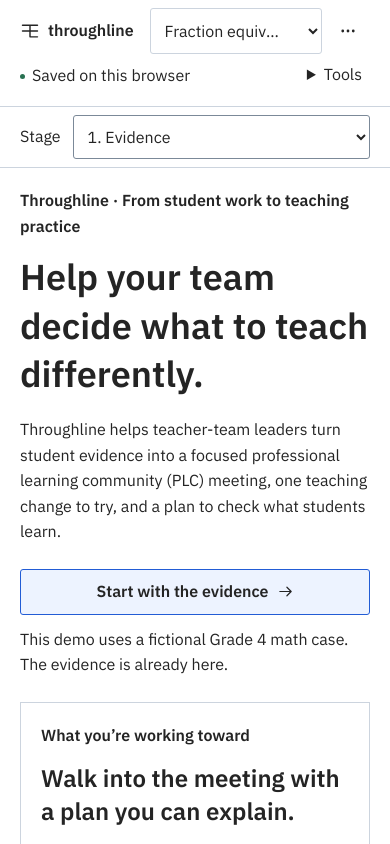
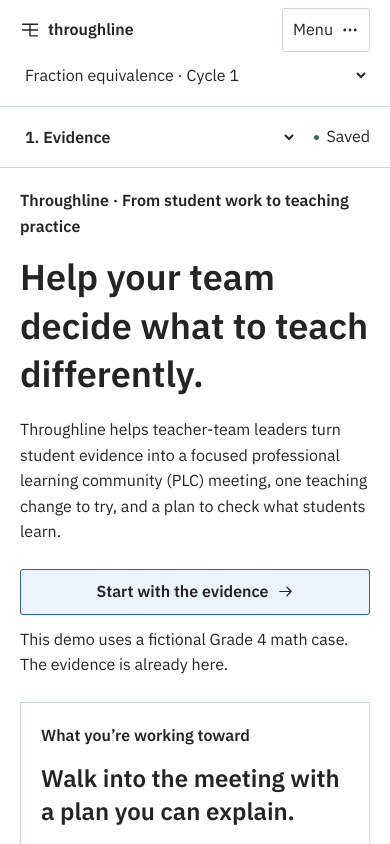
Before and after one commit to alexandergshaw/demonstration, a React (Vite) app: page / in a window 390 px wide. Shown: the top 844 px of the page. Built offline with nearby package versions, Linux system fonts and the light colour scheme.

Commit message:
Consolidate the workspace header and mobile controls

```diff
--- a/src/App.tsx
+++ b/src/App.tsx
@@ -6,7 +6,7 @@ import { FieldErrorProvider } from './components/Field';
 import { Icon } from './components/Icon';
 import type { ReferenceData } from './data/seed';
 import { MeetingKit } from './components/MeetingKit';
-import { ReadingSettings, useReadingPreferences, type ReadingController } from './components/ReadingSettings';
+import { ReadingSettings, ReadingSettingsDialog, useReadingPreferences, type ReadingController } from './components/ReadingSettings';
 import { LearningGuide, useLearningProgress, type LearningController } from './components/LearningGuide';
 import { isLessonId } from './learning';
 import { EvidenceUpdate } from './components/EvidenceUpdate';
@@ -54,6 +54,7 @@ function Planner({ workspace, reading, learning }: { workspace: ReadyWorkspace;
   const [lockNotice, setLockNotice] = useState('');
   const [guideEntry, setGuideEntry] = useState<{ view: 'home' | 'walkthrough'; step?: number }>({ view: 'home' });
   const [kitOpen, setKitOpen] = useState(false);
+  const [readingOpen, setReadingOpen] = useState(false);
   const [editingApprovedPlan, setEditingApprovedPlan] = useState(false);
   const [planEntry, setPlanEntry] = useState<'learning' | undefined>();
   const title = useRef<HTMLHeadingElement>(null), errorBox = useRef<HTMLDivElement>(null);
@@ -107,24 +108,20 @@ function Planner({ workspace, reading, learning }: { workspace: ReadyWorkspace;
     return saved;
   };
   const savedLabel = saveError ? 'Save failed' : workspace.dirty ? 'Unsaved changes' : workspace.externalChanged ? 'Newer version available' : 'Saved on this browser';
+  const savedShortLabel = saveError ? 'Save failed' : workspace.dirty ? 'Unsaved' : workspace.externalChanged ? 'Update available' : 'Saved';
   return <FieldErrorProvider value={{ field: errorField, message: error }}>
     <a className="skip-link" href="#workspace">Skip to planning workspace</a>
     <header className="app-topbar">
-      <div className="brand"><span className="brandmark"><Icon name="mark" size={23} /></span><span className="brandname">throughline</span></div>
-      <CycleManager compact workspace={workspace} onReset={() => setResetOpen(true)} />
-      <div className="topbar-actions">
-        <span className={`save-indicator ${workspace.dirty || saveError ? 'unsaved' : ''}`} role="status"><span className="status-dot" />{savedLabel}</span>
-        <details className="workspace-tools">
-          <summary>Tools</summary>
-          <div className="workspace-tool-actions">
-            <button className="guide-button" onClick={() => setHistoryOpen(true)}>Decisions</button>
-            <ReadingSettings reading={reading} />
-            <button className="guide-button" aria-label="Open guide" onClick={() => openGuide()}>Guide</button>
-          </div>
-        </details>
-      </div>
+      <CycleManager compact workspace={workspace} onReset={() => setResetOpen(true)}
+        headerBrand={<div className="brand"><span className="brandmark"><Icon name="mark" size={23} /></span><span className="brandname">throughline</span></div>}
+        menuActions={closeMenu => <>
+          <button onClick={() => { closeMenu(); setHistoryOpen(true); }}>Decisions</button>
+          <button onClick={() => { closeMenu(); setReadingOpen(true); }}>Reading settings</button>
+          <button onClick={() => { closeMenu(); openGuide(); }}>Guide</button>
+        </>} />
     </header>
     <div className="app-shell"><div className="workflow-rail">
+      <div className="workflow-controls">
       <nav className="mobile-stage-nav" aria-label="Planning stages">
         <label htmlFor="mobile-stage">Stage</label>
         <select id="mobile-stage" value={state.step} aria-describedby="mobile-stage-hint" onChange={event => {
@@ -145,6 +142,8 @@ function Planner({ workspace, reading, learning }: { workspace: ReadyWorkspace;
         const complete = i < 2 ? focus : i === 2 ? plan : reflection;
         return <button key={stage.label} className={`step ${state.step === i ? 'active' : ''} ${complete ? 'done' : ''}`} aria-current={state.step === i ? 'step' : undefined} aria-disabled={locked || undefined} aria-describedby={`stage-note-${i}`} onClick={() => locked ? setLockNotice(i === 2 ? 'Confirm your instructional focus in Interpretation to unlock the meeting plan.' : 'Approve your meeting plan to unlock Reflection.') : act({ type: 'go', step: i })}><span className="step-number" aria-hidden="true">{String(i + 1).padStart(2, '0')}</span><span className="step-copy"><span className="nav-wide">{stage.label}</span><span className="nav-short">{stage.short}</span>{i === 3 && <span className="step-timing">After teaching</span>}<span className="step-note" id={`stage-note-${i}`}>{detail}</span></span><span className="step-state">{locked ? <Icon name="lock" size={13} /> : complete ? <Icon name="check" size={14} /> : null}</span></button>;
       })}</nav>
+      <span className={`save-indicator ${workspace.dirty || saveError ? 'unsaved' : ''}`} role="status" title={savedLabel}><span className="status-dot" /><span className="save-full-label">{savedLabel}</span><span className="save-short-label" aria-hidden="true">{savedShortLabel}</span></span>
+      </div>
       {lockNotice && <p className="nav-help" role="status">{lockNotice}</p>}
     </div><div className="workspace-shell">
       <div className="page">{!introduceFlow && <header className="intro"><div className="flow-heading">
@@ -181,6 +180,7 @@ function Planner({ workspace, reading, learning }: { workspace: ReadyWorkspace;
         <footer className="footnote"><span>Fictional demo · Scripted prompts</span><span>PLC planning workbook</span></footer>
       </div>
     </div></div>
+    {readingOpen && <ReadingSettingsDialog reading={reading} onClose={() => setReadingOpen(false)} />}
     {kitOpen && plan && <MeetingKit state={state} reference={reference} onClose={() => setKitOpen(false)} />}
     {historyOpen && <DecisionHistory state={state} reference={reference} unsaved={workspace.dirty} onClose={() => setHistoryOpen(false)} />}
     {examplesOpen && <FollowUpExamples onClose={() => setExamplesOpen(false)} />}
--- a/src/components/CycleManager.tsx
+++ b/src/components/CycleManager.tsx
@@ -44,7 +44,13 @@ function NameDialog({ mode, initialName, error, onClose, onSave }: { mode: 'crea
     </form>
   </Modal>;
 }
-export function CycleManager({ workspace, onReset, compact = false }: { workspace: ReadyWorkspace; onReset: () => void; compact?: boolean }) {
+export function CycleManager({ workspace, onReset, compact = false, headerBrand, menuActions }: {
+  workspace: ReadyWorkspace;
+  onReset: () => void;
+  compact?: boolean;
+  headerBrand?: ReactNode;
+  menuActions?: (closeMenu: () => void) => ReactNode;
+}) {
   const { snapshot, dirty, externalChanged } = workspace;
   const cycle = snapshot.cycles.find(value => value.id === snapshot.activeCycleId)!;
   const [mode, setMode] = useState<'create' | 'rename' | 'delete' | null>(null);
@@ -65,21 +71,24 @@ export function CycleManager({ workspace, onReset, compact = false }: { workspac
   }, [menuOpen]);
   function closeMenu() { setMenuOpen(false); trigger.current?.focus(); }
   function open(next: typeof mode) { closeMenu(); workspace.clearOperationError(); setMode(next); }
-  return <section className={`cycle-toolbar ${compact ? 'cycle-compact' : ''}`} aria-label="Saved PLC cycles">
-    <div className="cycle-selector"><label htmlFor="active-cycle">PLC cycle</label><select id="active-cycle" value={cycle.id} disabled={blocked} onChange={event => workspace.selectCycle(event.target.value)}>{snapshot.cycles.map(value => <option key={value.id} value={value.id}>{value.title}</option>)}</select></div>
+  return <section className={`cycle-toolbar ${compact ? 'cycle-compact' : ''}${headerBrand ? ' cycle-header' : ''}`} aria-label="Saved PLC cycles">
+    {headerBrand}
+    <div className="cycle-selector"><label htmlFor="active-cycle">PLC cycle</label><select id="active-cycle" value={cycle.id} title={cycle.title} disabled={blocked} onChange={event => workspace.selectCycle(event.target.value)}>{snapshot.cycles.map(value => <option key={value.id} value={value.id}>{value.title}</option>)}</select></div>
     <span className="cycle-updated">{dirty ? 'Unsaved edits' : externalChanged ? 'Newer version available' : `Updated ${updated}`}</span>
     <div className="cycle-actions">
       {!compact && <button className="btn secondary compact" disabled={blocked || snapshot.cycles.length >= MAX_CYCLES} onClick={() => { workspace.clearOperationError(); setMode('create'); }}><Icon name="plus" size={16} />New cycle</button>}
       <div className="cycle-menu" ref={menu}>
-        <button ref={trigger} className="icon-button" aria-label="Cycle actions" aria-expanded={menuOpen} aria-controls={menuId} disabled={blocked} onClick={() => setMenuOpen(!menuOpen)}><Icon name="more" /></button>
-        {menuOpen && <div className="cycle-popover" id={menuId} role="group" aria-label="Cycle actions">
+        <button ref={trigger} className={menuActions ? 'header-menu-button' : 'icon-button'} aria-label={menuActions ? 'Workspace menu' : 'Cycle actions'} aria-expanded={menuOpen} aria-controls={menuId} disabled={!menuActions && blocked} onClick={() => setMenuOpen(!menuOpen)}>{menuActions ? <>Menu<Icon name={menuOpen ? 'close' : 'more'} /></> : <Icon name="more" />}</button>
+        {menuOpen && <div className="cycle-popover" id={menuId} role="group" aria-label={menuActions ? 'Workspace menu' : 'Cycle actions'}>
+          {menuActions && <>{menuActions(closeMenu)}<div className="popover-divider" /></>}
           <div className="popover-caption">{snapshot.cycles.length} of {MAX_CYCLES} saved cycles</div>
-          {compact && <button disabled={snapshot.cycles.length >= MAX_CYCLES} onClick={() => open('create')}><Icon name="plus" size={16} />New cycle</button>}
-          <button onClick={() => open('rename')}><Icon name="pencil" size={16} />Rename cycle</button>
-          <button disabled={snapshot.cycles.length >= MAX_CYCLES} onClick={() => { closeMenu(); workspace.duplicateCycle(cycle.id); }}><Icon name="copy" size={16} />Duplicate as draft</button>
+          {compact && <button disabled={blocked || snapshot.cycles.length >= MAX_CYCLES} onClick={() => open('create')}><Icon name="plus" size={16} />New cycle</button>}
+          <button disabled={blocked} onClick={() => open('rename')}><Icon name="pencil" size={16} />Rename cycle</button>
+          <button disabled={blocked || snapshot.cycles.length >= MAX_CYCLES} onClick={() => { closeMenu(); workspace.duplicateCycle(cycle.id); }}><Icon name="copy" size={16} />Duplicate as draft</button>
           <div className="popover-divider" />
-          <button onClick={() => { closeMenu(); workspace.clearOperationError(); onReset(); }}><Icon name="reset" size={16} />Reset this cycle</button>
-          <button className="danger-text" disabled={snapshot.cycles.length === 1} onClick={() => open('delete')}><Icon name="trash" size={16} />Delete cycle</button>
+          <button disabled={blocked} onClick={() => { closeMenu(); workspace.clearOperationError(); onReset(); }}><Icon name="reset" size={16} />Reset this cycle</button>
+          <button className="danger-text" disabled={blocked || snapshot.cycles.length === 1} onClick={() => open('delete')}><Icon name="trash" size={16} />Delete cycle</button>
+          {blocked && <p className="popover-hint">{externalChanged ? 'Reload the newer version before changing cycles.' : 'Save the current draft before changing cycles.'}</p>}
           {snapshot.cycles.length === 1 && <p className="popover-hint">Keep one cycle. Reset it to start again.</p>}
         </div>}
       </div>
--- a/src/components/FlowIntroduction.tsx
+++ b/src/components/FlowIntroduction.tsx
@@ -92,11 +92,11 @@ export function FlowIntroduction({ onContinue, continueLabel = 'Start with the e
     <details className="flow-introduction-controls">
       <summary>Understand the controls you can use throughout</summary>
       <dl>
-        <div><dt>PLC cycle and Cycle actions</dt><dd>A cycle is one saved investigation and plan. Switch between named cycles, or use New cycle to start a separate draft. Saved work belongs to this browser and site.</dd></div>
-        <div><dt>Decisions</dt><dd>Read the sources, writing and approval states recorded for this cycle. It is a record of your choices, not a rating of their quality.</dd></div>
-        <div><dt>Reading</dt><dd>Adjust text size and spacing for comfort. These settings do not change your instructional decisions.</dd></div>
-        <div><dt>Guide and Help with this step</dt><dd>Revisit this introduction, read a walkthrough, try a separate practice case or look up a term. Help is optional and never fills in or approves your plan.</dd></div>
-        <div><dt>Save status</dt><dd>Check for Saved on this browser before leaving. If saving fails, keep the page open and use Retry save. Saving a draft is separate from confirming your focus or approving the meeting.</dd></div>
+        <div><dt>PLC cycle and Menu</dt><dd>A cycle is one saved investigation and plan. Switch between named cycles in the header. Open Menu to start, rename or manage a cycle. Saved work belongs to this browser and site.</dd></div>
+        <div><dt>Decisions</dt><dd>Open Menu, then Decisions to read the sources, writing and approval states recorded for this cycle. It is a record of your choices, not a rating of their quality.</dd></div>
+        <div><dt>Reading settings</dt><dd>Open Menu, then Reading settings to adjust text size and line spacing for comfort. These settings do not change your instructional decisions.</dd></div>
+        <div><dt>Guide and About this step</dt><dd>Open Guide from Menu, or expand About this step for guidance on the current task. Revisit this introduction, read a walkthrough, try a separate practice case or look up a term. Help is optional and never fills in or approves your plan.</dd></div>
+        <div><dt>Save status</dt><dd>Check for Saved beside the stages before leaving. It means saved on this browser. If saving fails, keep the page open and use Retry save. Saving a draft is separate from confirming your focus or approving the meeting.</dd></div>
       </dl>
     </details>
 
--- a/src/components/ReadingSettings.tsx
+++ b/src/components/ReadingSettings.tsx
@@ -17,7 +17,12 @@ export function ReadingSettings({ reading }: { reading: ReadingController }) {
   const [open, setOpen] = useState(false);
   return <>
     <button className="guide-button" onClick={() => setOpen(true)} aria-label="Open reading settings">Reading</button>
-    {open && <Modal title="Reading settings" onClose={() => setOpen(false)}>
+    {open && <ReadingSettingsDialog reading={reading} onClose={() => setOpen(false)} />}
+  </>;
+}
+
+export function ReadingSettingsDialog({ reading, onClose }: { reading: ReadingController; onClose: () => void }) {
+  return <Modal title="Reading settings" onClose={onClose}>
       <p className="guide-intro">Choose what is comfortable for you. These settings apply across your cycles and leave your planning decisions unchanged.</p>
       <div className="field-group"><label className="field" htmlFor="reading-size">Text size</label>
         <select id="reading-size" value={reading.value.textSize} onChange={event => reading.update({ ...reading.value, textSize: event.target.value as ReadingPreferences['textSize'] })}>
@@ -27,7 +32,6 @@ export function ReadingSettings({ reading }: { reading: ReadingController }) {
       <label className="reading-choice"><input type="checkbox" checked={reading.value.spacious} onChange={event => reading.update({ ...reading.value, spacious: event.target.checked })} /><span>More space between lines</span></label>
       <p className="caption reading-help">You can also use your browser’s zoom and device accessibility settings. Use Tab to move between controls, Enter or Space to activate them, and Escape to close a dialog.</p>
       <p className="caption reading-status" role="status">{reading.message || 'Settings save only on this browser. No account is needed.'}</p>
-      <div className="modal-actions"><button className="btn secondary" onClick={() => reading.update(defaultPreferences())}>Restore defaults</button><button className="btn" onClick={() => setOpen(false)}>Done</button></div>
-    </Modal>}
-  </>;
+      <div className="modal-actions"><button className="btn secondary" onClick={() => reading.update(defaultPreferences())}>Restore defaults</button><button className="btn" onClick={onClose}>Done</button></div>
+    </Modal>;
 }
--- a/src/workspaces/workspaces.css
+++ b/src/workspaces/workspaces.css
@@ -1,16 +1,22 @@
 /* Stage layout owns the page; help and history are opened only when needed. */
-.app-topbar{height:auto;min-height:64px;gap:16px;padding:8px 32px;border-bottom:1px solid var(--border);flex-wrap:wrap}
+.app-topbar{display:block;height:auto;min-height:64px;padding:8px 32px;border-bottom:1px solid var(--border)}
 .app-topbar .brandname{font-size:var(--text-task)}.app-topbar .brandmark{color:var(--ink)}
-.app-topbar .topbar-actions{gap:16px;flex-wrap:wrap;max-width:100%}.app-topbar .save-indicator{font-size:var(--text-meta);white-space:normal}.app-topbar .guide-button{font-size:var(--text-support);text-decoration:none}
-.workspace-tools{position:relative;flex-shrink:0}
-.workspace-tools>summary{min-height:44px;padding:8px;cursor:pointer;font-size:var(--text-body);line-height:var(--line-body)}
-.workspace-tool-actions{position:absolute;right:0;top:100%;z-index:70;display:flex;flex-direction:column;align-items:stretch;width:16rem;max-width:calc(100vw - 32px);padding:8px;background:#fff;border:1px solid var(--input-border);box-shadow:0 8px 24px #24242418}
-.app-topbar .workspace-tool-actions>.guide-button{width:100%;padding:8px 12px;text-align:left}
-.workspace-tool-actions>.guide-button:hover{background:var(--bg)}
 .mobile-stage-nav{display:none}
 .app-topbar .cycle-compact{display:flex;margin:0;padding:0;border:0;min-height:44px;gap:0;flex:0 1 290px;min-width:0}
 .cycle-compact .cycle-updated{display:none}.cycle-compact .cycle-selector{flex:1;min-width:0}.cycle-compact .cycle-selector label{position:absolute;width:1px;height:1px;overflow:hidden;clip:rect(0,0,0,0)}
 .cycle-compact .cycle-selector select{width:100%;font-size:var(--text-support);padding-left:10px;font-weight:400;border-color:var(--border)}.cycle-compact .cycle-actions{margin-left:4px}
+.app-topbar .cycle-header{display:grid;grid-template-columns:auto minmax(0,1fr) auto;grid-template-areas:'brand cycle menu';gap:0 24px;width:100%}
+.cycle-header>.brand{grid-area:brand;min-width:0}
+.cycle-header>.cycle-selector{grid-area:cycle;width:100%;max-width:40rem;justify-self:center}
+.cycle-header>.cycle-actions{grid-area:menu;margin:0;justify-self:end}
+.cycle-header .cycle-selector select{min-height:44px;padding-left:0;border-color:transparent}
+.header-menu-button{display:inline-flex;align-items:center;justify-content:center;gap:8px;min-height:44px;padding:8px 10px;border:1px solid var(--border);border-radius:3px;background:#fff;color:var(--ink);font:inherit;white-space:nowrap}
+.header-menu-button:hover,.header-menu-button[aria-expanded=true]{background:var(--bg)}
+.cycle-header .cycle-popover{width:20rem;max-height:min(70vh,36rem);overflow-y:auto;overscroll-behavior:contain}
+.workflow-controls{display:flex;align-items:center;flex-wrap:wrap;gap:0 16px}
+.workflow-controls>.path{flex:1 1 34rem;min-width:0}
+.workflow-controls>.save-indicator{margin-left:auto;font-size:var(--text-body);overflow-wrap:normal}
+.save-short-label{display:none}
 .app-shell{max-width:1440px}.workflow-rail{padding:0 40px}.path{max-width:900px;gap:32px}.path .step{min-height:60px;padding:12px 0;gap:8px;flex-direction:row;align-items:center;justify-content:flex-start}.path .step-number,.path .nav-wide{display:none}.path .nav-short{display:inline;font-size:var(--text-body)}.path .step-note{position:absolute;width:1px;height:1px;overflow:hidden;clip:rect(0,0,0,0)}.path .step-copy{flex:0 1 auto}.path .step-state{position:static;margin-left:4px}.path .step.active{color:var(--ink)}
 .workspace-shell .page{max-width:1320px;padding:32px 40px;margin:auto}.page .intro{display:grid;grid-template-columns:minmax(0,1fr);margin:0 0 1.25rem;padding:0;align-items:start;gap:.35rem}.page .intro h1{max-width:32ch}.flow-heading{min-width:0}.page .intro .flow-purpose{font-size:var(--text-body);max-width:60ch;margin-top:.5rem;line-height:var(--line-body)}.intro-actions{padding-top:4px;gap:8px;flex-shrink:0}.intro-actions .textlink{font-size:var(--text-support)}
 .flow-help>summary{min-height:44px;padding:8px 0;cursor:pointer;font-size:var(--text-body);line-height:var(--line-body)}
@@ -29,8 +35,8 @@
 .example-picker{display:flex;gap:12px;flex-wrap:wrap;margin:24px 0}.example-source-blocks>h3{margin-top:28px}.example-source-blocks section{margin:20px 0}.example-source-blocks p{line-height:var(--line-body)}
 .guide-reset p{margin:16px 0}.focused-workspace [hidden]{display:none!important}
 @media(min-width:1450px){.app-topbar{padding-left:max(32px,calc((100vw - 1360px)/2));padding-right:max(32px,calc((100vw - 1360px)/2))}}
-@media(max-width:1100px){.app-topbar{gap:8px 16px}.intro-actions{justify-content:flex-start;align-items:center}.workspace-shell .page{padding:28px 32px}.workflow-rail{padding:0 32px}}
-@media(max-width:700px){.app-topbar{padding:8px 20px;gap:0 16px}.app-topbar .cycle-compact{flex:1 1 8rem}.app-topbar .topbar-actions{width:100%;margin-left:0;flex-wrap:nowrap;justify-content:space-between}.app-topbar .save-indicator{display:flex;flex:1;min-width:0}.workflow-rail{padding:0 20px}.workflow-rail .path{display:none}.mobile-stage-nav{display:flex;align-items:center;gap:12px;min-height:60px;padding:8px 0}.mobile-stage-nav label{flex-shrink:0}.mobile-stage-nav select{flex:1;min-width:0;width:100%;min-height:44px;padding:8px 30px 8px 10px;font-size:var(--text-body);color:var(--ink);background-color:#fff;border:1px solid var(--input-border)}.workspace-shell .page{padding:20px}.flow-context{grid-template-columns:minmax(0,1fr);gap:1rem}.workspace-stage-footer{align-items:flex-start;flex-direction:column;gap:16px}.workspace-stage-footer>.btn{align-self:stretch}.decision-records li>div{align-items:flex-start;flex-direction:column;gap:4px}.page .footnote{gap:12px;flex-wrap:wrap}}
+@media(max-width:1100px){.intro-actions{justify-content:flex-start;align-items:center}.workspace-shell .page{padding:28px 32px}.workflow-rail{padding:0 32px}}
+@media(max-width:700px){.app-topbar{padding:8px 20px}.app-topbar .cycle-header{grid-template-columns:minmax(0,1fr) auto;grid-template-areas:'brand menu' 'cycle cycle';gap:0 16px}.cycle-header>.cycle-selector{max-width:none}.workflow-rail{padding:0 20px}.workflow-rail .path{display:none}.mobile-stage-nav{display:flex;align-items:center;flex:1 1 10rem;max-width:22rem;min-width:0;min-height:60px;padding:8px 0}.mobile-stage-nav label,.workflow-controls .save-full-label{position:absolute;width:1px;height:1px;padding:0;margin:-1px;overflow:hidden;clip:rect(0,0,0,0);white-space:nowrap;border:0}.mobile-stage-nav select{min-width:0;width:100%;min-height:44px;padding:8px 24px 8px 0;font-size:var(--text-body);font-weight:600;color:var(--ink);background-color:#fff;border:1px solid transparent}.save-short-label{display:inline}.workflow-controls>.save-indicator{flex:0 1 auto;max-width:100%;padding:8px 0}.workspace-shell .page{padding:20px}.flow-context{grid-template-columns:minmax(0,1fr);gap:1rem}.workspace-stage-footer{align-items:flex-start;flex-direction:column;gap:16px}.workspace-stage-footer>.btn{align-self:stretch}.decision-records li>div{align-items:flex-start;flex-direction:column;gap:4px}.page .footnote{gap:12px;flex-wrap:wrap}}
 @media(max-width:380px){.app-topbar{padding:8px 16px}.workflow-rail{padding:0 16px}.workspace-shell .page{padding:20px 16px}}
 @media screen{:root[data-text-size='largest'] .reasoning-workspace{grid-template-columns:minmax(0,1fr)}:root[data-text-size='largest'] .reasoning-source-pane{display:none}:root[data-text-size='largest'] .reasoning-mobile-source{display:inline-flex;margin-top:20px;max-width:100%}:root[data-text-size='largest'] .reflect-evidence-layout{grid-template-columns:minmax(0,1fr);gap:24px}}
 @media(prefers-reduced-motion:reduce){.focused-workspace *{scroll-behavior:auto}}
```
